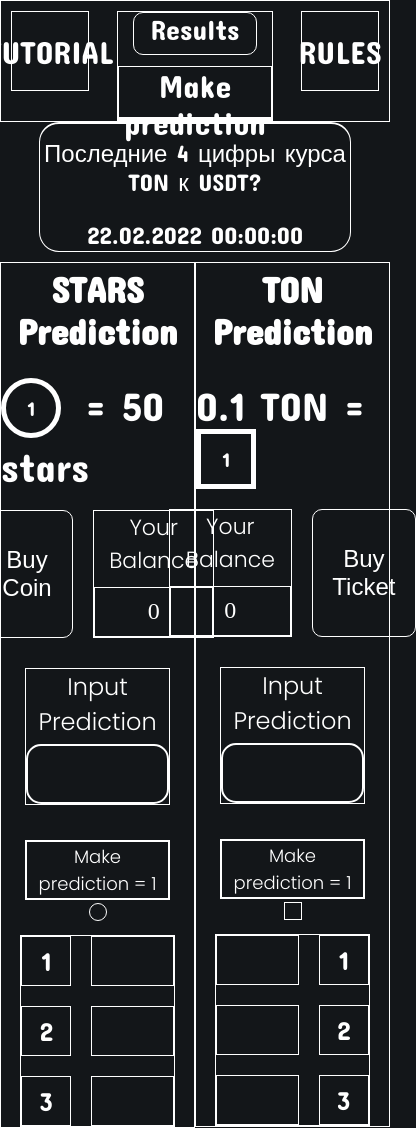
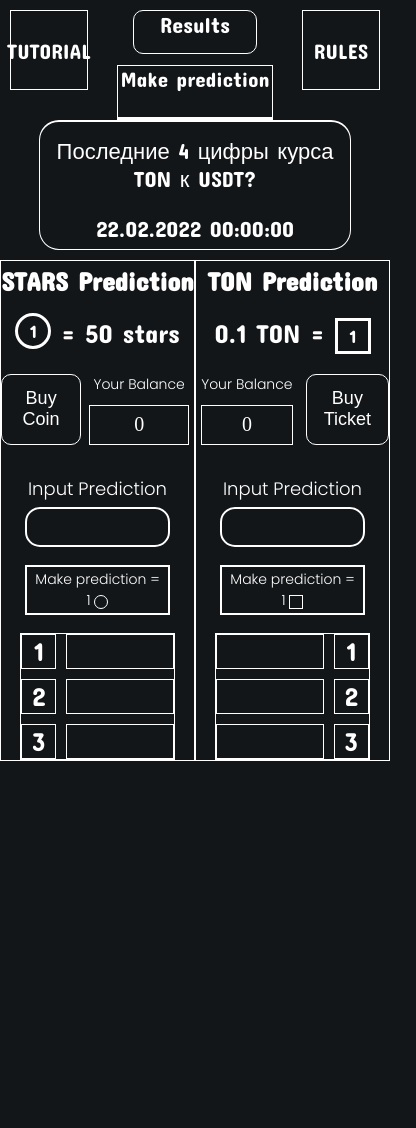
Before and after one commit to DartTanuki/DartTanuki.github.io, a plain HTML site: page index.html in a window 390 px wide. Shown: the whole page, 416 px wide, since content can reach past the window. After the commit the page ends 844 px from the top, so only its background shows below. Drawn offline with Linux system fonts and the light colour scheme; a script that the page names is missing.

Commit message:
Added media up to 400 width devices + OFF dev mode

```diff
--- a/index.html
+++ b/index.html
@@ -5,6 +5,7 @@
     <meta name="viewport" content="width=device-width, initial-scale=1.0">
     <link rel="stylesheet" href="styles.css">
     <title>Project ver. 2.0.</title>
+    <script src="https://unpkg.com/@tonconnect/ui@latest/dist/tonconnect-ui.min.js"></script>
 </head>
 <body>
     <header>
@@ -67,7 +68,7 @@
                 <div id="square">1</div>
             </div>
             <div class="buy-balance__wrapper">
-                <div class="balance__wrapper">
+                <div class="balance__wrapper" id="right-balance">
                     <p class="balance-text">Your Balance</p>
                     <div class="balance-status">0</div>
                 </div>
@@ -113,5 +114,12 @@
         </div>
     </div>
     <script src="script.js"></script>
+    <!-- Ниже копипаст из документации по подключению кошелька TON -->
+    <script>
+        const tonConnectUI = new TON_CONNECT_UI.TonConnectUI({
+            manifestUrl: 'https://https://darttanuki.github.io/tonconnect-manifest.json',
+            buttonRootId: 'ton-connect'
+        });
+    </script>
 </body>
 </html>
--- a/styles.css
+++ b/styles.css
@@ -32,7 +32,7 @@
 }
 
 .header__main-info {
-    border: 1px solid white;
+    /* border: 1px solid white;  OFF DEV MODE */
     padding-top: 10px;
     padding-left: 10px;
     padding-right: 10px;
@@ -65,7 +65,7 @@
     justify-content: space-between;
     width: 40vw;
     height: 110px;
-    border: 1px solid white;
+    /* border: 1px solid white; OFF DEV MODE*/
 }
 
 .results {
@@ -141,11 +141,11 @@
     align-items: center;
     border: 5px solid white;
     border-radius: 50%;
-    width: 60px;
-    height: 60px;
-    margin-right: 20px;
+    width: 2em;
+    height: 2em;
+    margin-right: 10px;
     font-family: "ConcertOne", sans-serif;
-    font-size: 20px;
+    font-size: 30px;
 
     position: relative;
     bottom: 5px;
@@ -156,15 +156,15 @@
     justify-content: center;
     align-items: center;
 
-    width: 60px;
-    height: 60px;
+    width: 2em;
+    height: 2em;
     border: 5px solid white;
-    font-size: 20px;
+    font-size: 30px;
 
     font-family: "ConcertOne", sans-serif;
 }
 
-.elements-rate-info {
+.elements-rate {
     font-size: 40px;
     font-family: "ConcertOne", sans-serif;
 }
@@ -190,7 +190,12 @@
 
 .balance__wrapper {
     width: 400px;
-    border: 1px solid white;
+    /* border: 1px solid white; OFF DEV MODE */
+    margin-right: 5px;
+}
+
+#right-balance {
+    margin-left: 5px;
 }
 
 .balance-text {
@@ -214,7 +219,7 @@
 
 .input-section__wrapper {
     margin-top: 30px;
-    border: 1px solid white;
+    /* border: 1px solid white; OFF DEV MODE */
 
     width: 75%;
     font-family: "Poppins", sans-serif;
@@ -435,7 +440,7 @@
     }
 
     .buy-balance__wrapper {
-        gap: 20px;
+        gap: 15px;
     }
 
     .make-prediction-button {
@@ -470,6 +475,142 @@
     }
 }
 
-@media (max-width: 600px) {
+@media (max-width: 601px) {
+    /* ### HEADER ### */
+    /* Равными делаем шрифты кнопок Make Prediction, Rules и Tutorial */
+    .make-prediction-text-in-header, .tutorial-info__wrapper {
+        font-size: 24px;
+    }
 
+    /* Кнопка "Results" */
+    .results {
+        font-size: 22px;
+    }
+
+    /* Инфа о том, что нужно предсказать. внутри два параграфа */
+    .header__current_lot-info {
+        font-size: 22px;
+    }
+    /* ############### */
+
+    /* #### MAIN #### */
+    /* Заголовок TON Prediction / Stars Prediction */
+    .main-content-title {
+        font-size: 32px;
+    }
+
+    .elements-rate {
+        font-size: 32px;
+    }
+
+    .elements-rate #circle {
+        margin-right: 0px;
+        font-size: 24px;
+    }
+
+    .elements-rate #square {
+        font-size: 24px;
+    }
+
+    .balance__wrapper {
+        width: 120px;
+    }
+
+    .balance-text {
+        font-size: 18px;
+    }
+
+    .buy-button {
+        font-size: 20px;
+    }
+
+    .make-prediction-button {
+        font-size: 28px;
+    }
+
+    .make-prediction-text {
+        font-size: 22px;
+    }
+
+    .buy-balance__wrapper {
+        gap: 8px;
+    }
+
+    .do-prediction {
+        font-size: 15px;
+        height: 50px;
+        margin-block: 24px;
+    }
+
+    .bet-results__wrapper {
+        grid-template-columns: 40px 1fr;
+        grid-template-rows: repeat(3, 40px);
+        gap: 10px;
+    }
+
+    #bet-results-right {
+        grid-template-columns: 1fr 40px;
+    }
+    /* ############# */
 }
+
+@media (max-width: 490px) {
+    .make-prediction-text-in-header, .tutorial-info__wrapper {
+        font-size: 21px;
+    }
+
+    .main-content-title {
+        font-size: 26px;
+    }
+
+    .elements-rate {
+        font-size: 26px;
+    }
+
+    .elements-rate #circle, .elements-rate #square{
+        font-size: 18px;
+        border: 3px solid white;
+    }
+
+    .balance__wrapper {
+        width: 110px;
+    }
+
+    .balance-text {
+        font-size: 14px;
+    }
+
+    .buy-button {
+        font-size: 18px;
+    }
+
+    .balance-status {
+        height: 40px;
+        font-size: 20px;
+    }
+
+    .make-prediction-button {
+        font-size: 24px;
+        height: 40px;
+    }
+
+    .make-prediction-text {
+        font-size: 18px;
+    }
+
+    .do-prediction {
+        font-size: 14px;
+        height: 50px;
+        margin-block: 18px;
+    }
+
+    .bet-results__wrapper {
+        grid-template-columns: 35px 1fr;
+        grid-template-rows: repeat(3, 35px);
+        gap: 10px;
+    }
+
+    #bet-results-right {
+        grid-template-columns: 1fr 35px;
+    }
+}
--- /dev/null
+++ b/tonconnect-manifest.json
@@ -0,0 +1,5 @@
+{
+    "url": "https://darttanuki.github.io/",
+    "name": "AN Lottery App",
+    "iconUrl": "https://cdn-icons-png.flaticon.com/512/6819/6819219.png"
+}
```
